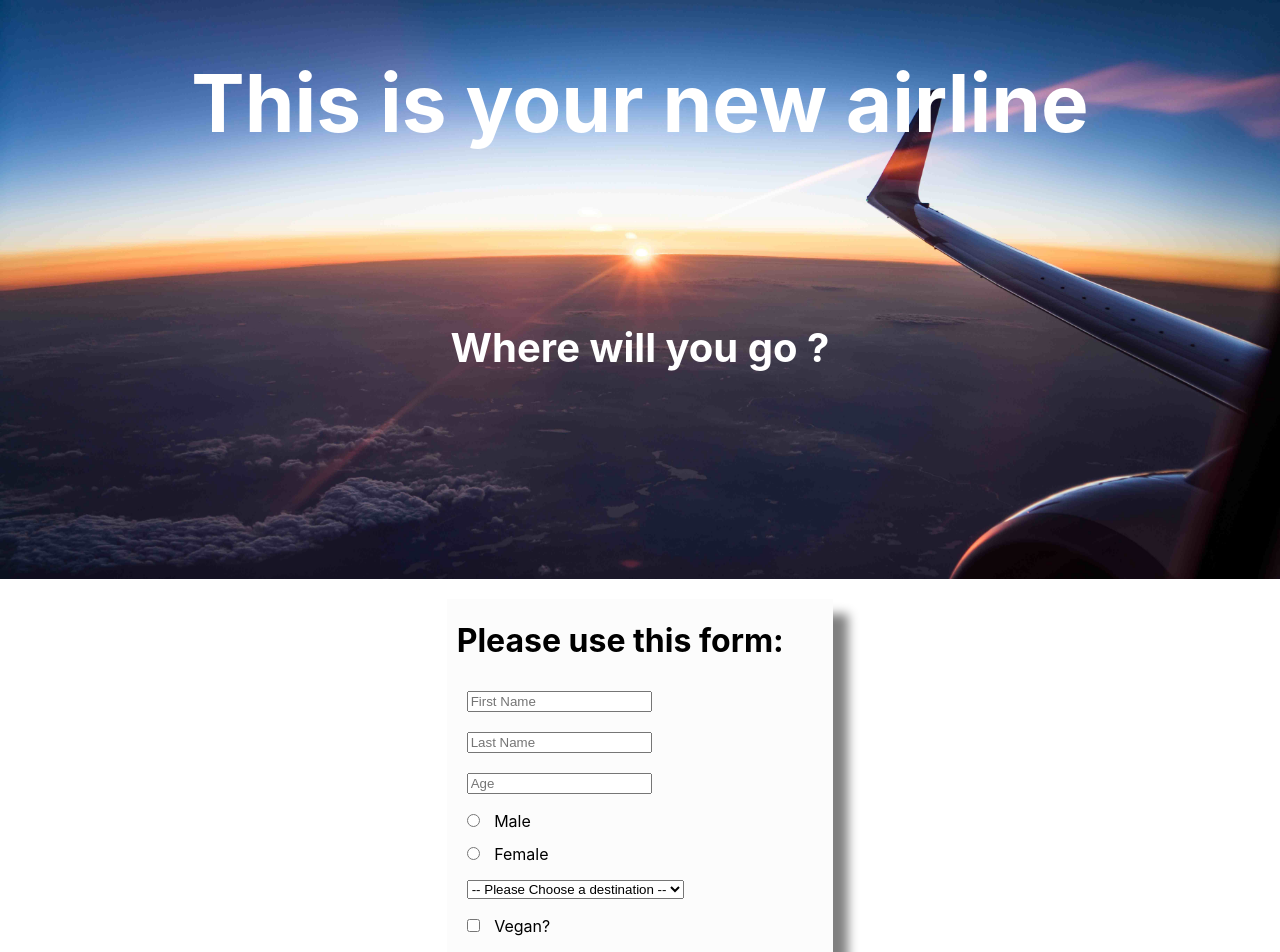
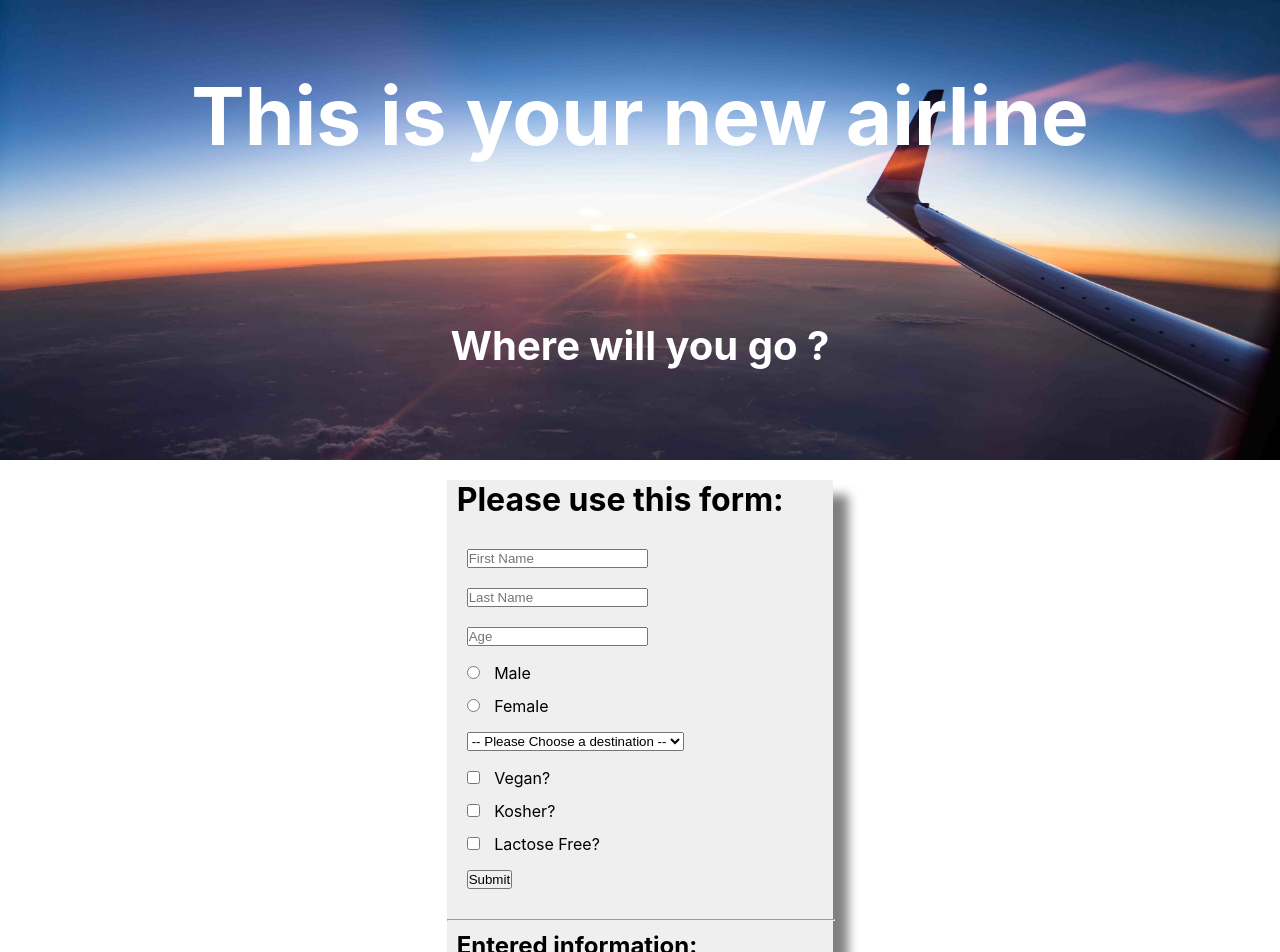
Before and after one commit to roninhaf/React-Form, a React (Create React App) app in the folder my-app/: page / in a window 1280 px wide. Shown: the top 952 px of the page. Built offline with nearby package versions, Linux system fonts and the light colour scheme.

Commit message:
Worked on dietary restrictions

```diff
--- a/my-app/src/App.css
+++ b/my-app/src/App.css
@@ -1,3 +1,8 @@
+* {
+  padding: 0px;
+  margin: 0px;
+}
+
 .genDiv {
   display: grid;
   grid-template-columns: 1fr 1fr 1fr;
@@ -13,11 +18,8 @@
   display: grid;
   grid-template-rows: 1fr 1fr;
   color: white;
-  justify-content: center;
   text-align: center;
-  align-content: space-evenly;
-  /* align-items: center; */
-  /* text-shadow:5px 5px 10px #fc7f4f; */
+  align-items: center;
 }
 
 .headerImg h1 {
@@ -32,7 +34,7 @@ main {
   grid-column: 2;
   grid-row: 2;
   margin: 20px;
-  background-color: rgb(252, 252, 252);
+  background-color: rgb(240, 239, 239);
   box-shadow:15px 15px 10px grey;
 }
 
--- a/my-app/src/App.js
+++ b/my-app/src/App.js
@@ -24,7 +24,7 @@ class App extends Component {
           this.setState(prevState => {
               return {
                 [name]: checked,
-                dietary: prevState.dietary.concat(name)
+                dietary: checked ? prevState.dietary.concat(name) : prevState.dietary.slice(0, prevState.dietary.indexOf(name)).concat(prevState.dietary.slice(prevState.dietary.indexOf(name)+1))
               }
           })
       :
@@ -37,8 +37,8 @@ class App extends Component {
       return (
           <div className="genDiv">
             <div className="headerImg">
-                <h1>This is your new airline</h1>
-                <h2>Where will you go ?</h2>
+                <div><h1>This is your new airline</h1></div>
+                <div><h2>Where will you go ?</h2></div>
             </div>
 
             <main>
@@ -113,7 +113,7 @@ class App extends Component {
                             type="checkbox"
                             name="Vegan"
                             onChange={this.handleChange}
-                            checked={this.state.isVegan}
+                            checked={this.state.Vegan}
                         /> Vegan?
                     </label>
                     <br />
@@ -123,7 +123,7 @@ class App extends Component {
                             type="checkbox"
                             name="Kosher"
                             onChange={this.handleChange}
-                            checked={this.state.isKosher}
+                            checked={this.state.Kosher}
                         /> Kosher?
                     </label>
                     <br />
@@ -133,7 +133,7 @@ class App extends Component {
                             type="checkbox"
                             name="LactoseFree"
                             onChange={this.handleChange}
-                            checked={this.state.isLactoseFree}
+                            checked={this.state.LactoseFree}
                         /> Lactose Free?
                     </label>
                     <br />
```
